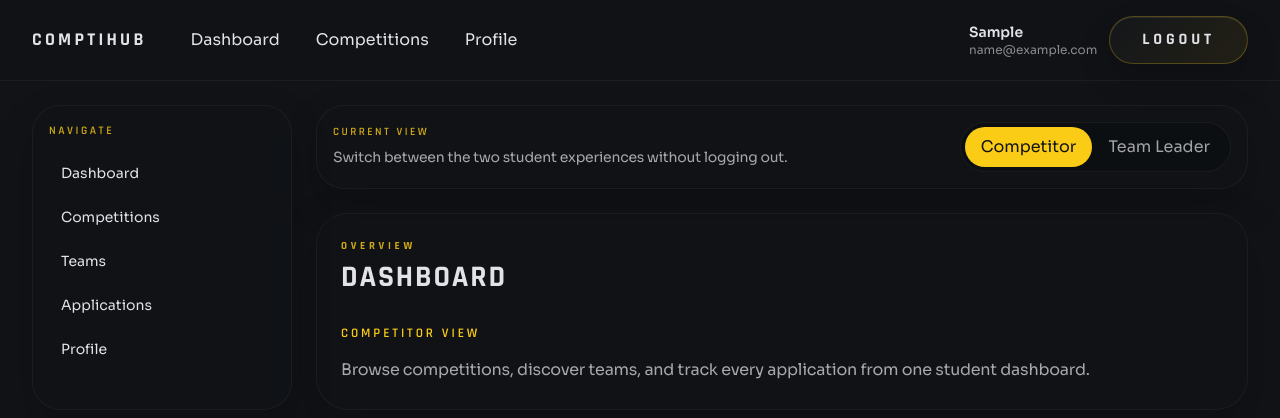
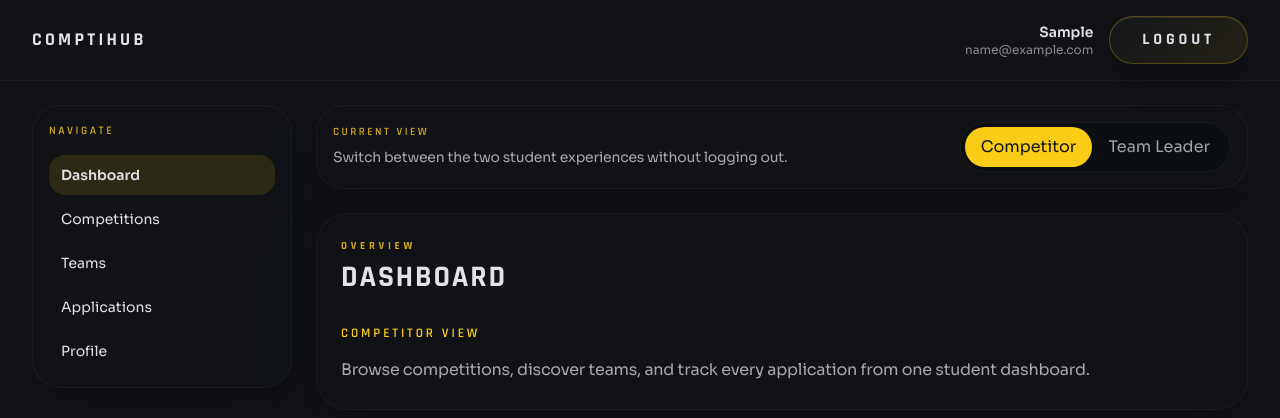
Before and after one commit to JASSIM-ALHUMAID/ComptiHub, a React (Vite) app: page /signup in a window 1280 px wide. Both pictures are taken after typing "Sample", "name@example.com", "Sample123" into the empty fields and a click on the button "CREATE ACCOUNT". Shown: the top 418 px of the page. Built offline with nearby package versions, Linux system fonts and the light colour scheme.

Commit message:
modified the routes, and some of the navigation jsx within the components - src

```diff
--- a/src/components/navigation/Sidebar.jsx
+++ b/src/components/navigation/Sidebar.jsx
@@ -1,4 +1,4 @@
-import { Link } from 'react-router-dom'
+import { NavLink } from 'react-router-dom'
 import { routes } from '../../lib/constants/routes'
 
 const links = [
@@ -11,17 +11,24 @@ const links = [
 
 export default function Sidebar() {
   return (
-    <aside className="rounded-[1.75rem] border border-[rgba(77,70,50,0.22)] bg-[rgba(17,19,23,0.82)] p-4 text-(--landing-text) shadow-[0_18px_40px_rgba(0,0,0,0.2)] lg:sticky lg:top-6">
+    <aside className="rounded-[1.75rem] border border-[rgba(77,70,50,0.22)] bg-[rgba(17,19,23,0.82)] p-4 text-(--landing-text) shadow-[0_18px_40px_rgba(0,0,0,0.2)] lg:sticky lg:top-6 lg:self-start">
       <p className="landing-ui-text mb-4 text-[0.72rem] text-[rgba(250,204,21,0.82)]">Navigate</p>
-      <div className="grid gap-2">
+      <div className="grid gap-1">
         {links.map((link) => (
-          <Link
+          <NavLink
             key={link.to}
-            className="rounded-2xl px-3 py-2 text-sm text-[rgba(226,226,232,0.72)] transition-colors duration-200 hover:bg-[rgba(250,204,21,0.08)] hover:text-(--landing-gold-soft)"
             to={link.to}
+            className={({ isActive }) =>
+              [
+                'rounded-2xl px-3 py-2.5 text-sm transition-colors duration-200',
+                isActive
+                  ? 'bg-[rgba(250,204,21,0.12)] font-semibold text-(--landing-gold-soft)'
+                  : 'text-[rgba(226,226,232,0.72)] hover:bg-[rgba(250,204,21,0.08)] hover:text-(--landing-gold-soft)',
+              ].join(' ')
+            }
           >
             {link.label}
-          </Link>
+          </NavLink>
         ))}
       </div>
     </aside>
--- a/src/components/navigation/StudentNav.jsx
+++ b/src/components/navigation/StudentNav.jsx
@@ -2,43 +2,25 @@ import { Link } from 'react-router-dom'
 import Button from '../ui/Button'
 import { useAuth } from '../../features/auth/hooks/useAuth'
 import { routes } from '../../lib/constants/routes'
-
-const navLinks = [
-  { label: 'Dashboard', to: routes.dashboard },
-  { label: 'Competitions', to: routes.competitions },
-  { label: 'Profile', to: routes.profile },
-]
 
 export default function StudentNav() {
   const { user, logout } = useAuth()
 
   return (
     <nav className="border-b border-[rgba(77,70,50,0.22)] bg-[rgba(17,19,23,0.9)] px-5 py-4 text-(--landing-text) backdrop-blur sm:px-8">
-      <div className="mx-auto flex w-full max-w-7xl flex-col gap-4 lg:flex-row lg:items-center lg:justify-between">
-        <div className="flex flex-col gap-2 lg:flex-row lg:items-center lg:gap-8">
-          <Link className="landing-wordmark text-lg text-(--landing-gold)" to={routes.dashboard}>
-            COMPTIHUB
-          </Link>
+      <div className="mx-auto flex w-full max-w-7xl items-center justify-between">
+        <Link
+          className="landing-wordmark text-lg text-(--landing-gold) transition-colors duration-200 hover:text-(--landing-gold-soft)"
+          to={routes.landing}
+        >
+          COMPTIHUB
+        </Link>
 
-          <div className="flex flex-wrap items-center gap-3 text-sm">
-            {navLinks.map((link) => (
-              <Link
-                key={link.to}
-                className="rounded-full px-3 py-2 text-[rgba(226,226,232,0.74)] transition-colors duration-200 hover:bg-[rgba(250,204,21,0.08)] hover:text-(--landing-gold-soft)"
-                to={link.to}
-              >
-                {link.label}
-              </Link>
-            ))}
-          </div>
-        </div>
-
-        <div className="flex flex-col gap-3 sm:flex-row sm:items-center">
-          <div className="min-w-0">
+        <div className="flex items-center gap-4">
+          <div className="hidden min-w-0 text-right sm:block">
             <p className="truncate text-sm font-semibold">{user?.username}</p>
             <p className="truncate text-xs text-[rgba(226,226,232,0.58)]">{user?.email}</p>
           </div>
-
           <Button onClick={logout} variant="secondary" size="nav">
             Logout
           </Button>
--- a/src/lib/constants/routes.js
+++ b/src/lib/constants/routes.js
@@ -5,6 +5,8 @@ export const routes = {
   dashboard: '/dashboard',
   competitions: '/competitions',
   teams: '/teams',
+  teamCreate: '/teams/create',
+  teamRequests: '/teams/requests',
   applications: '/applications',
   profile: '/profile',
   profileEdit: '/profile/edit',
```
Also changed, not shown: 1 other file (tests, documents, lock files or other folders).
